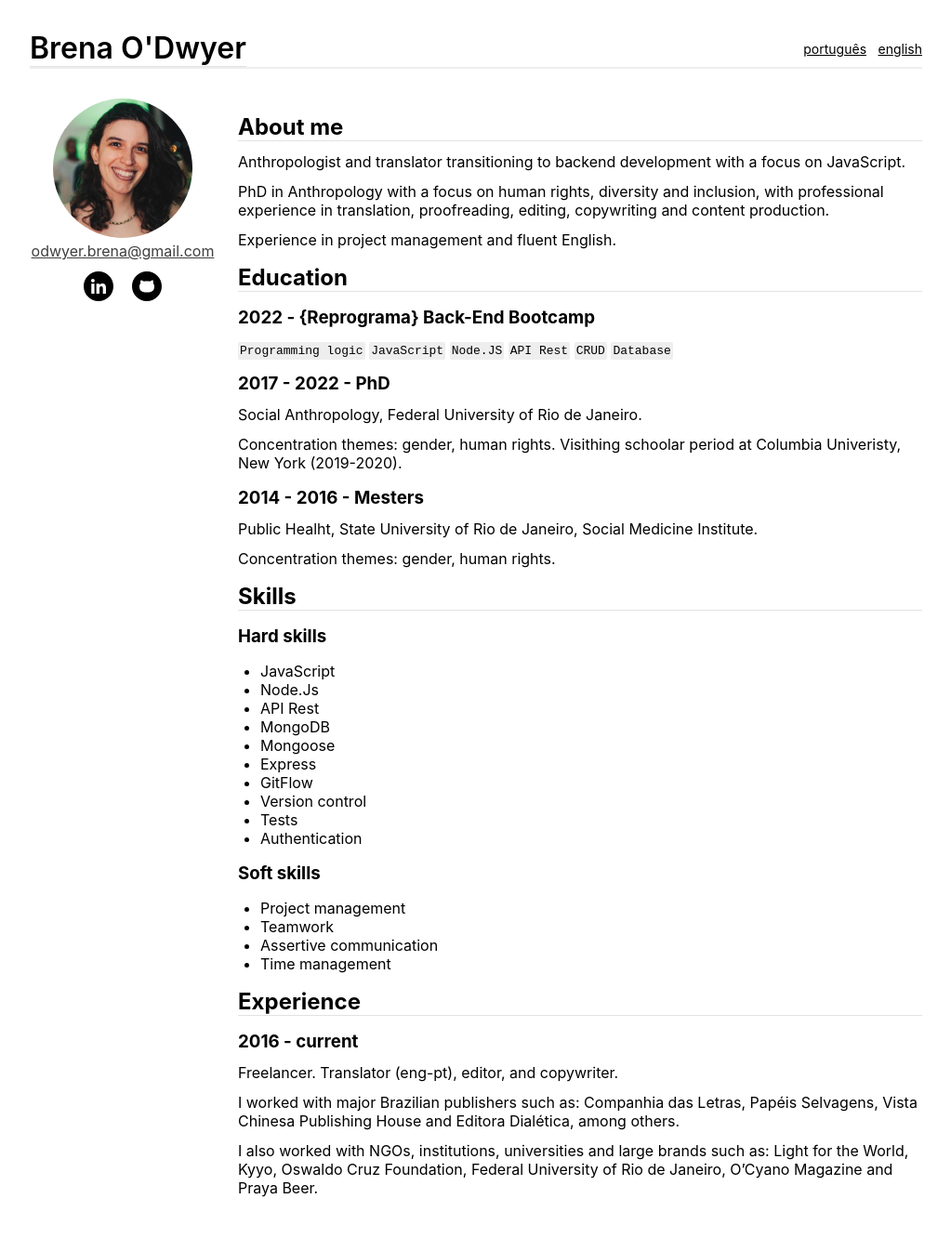
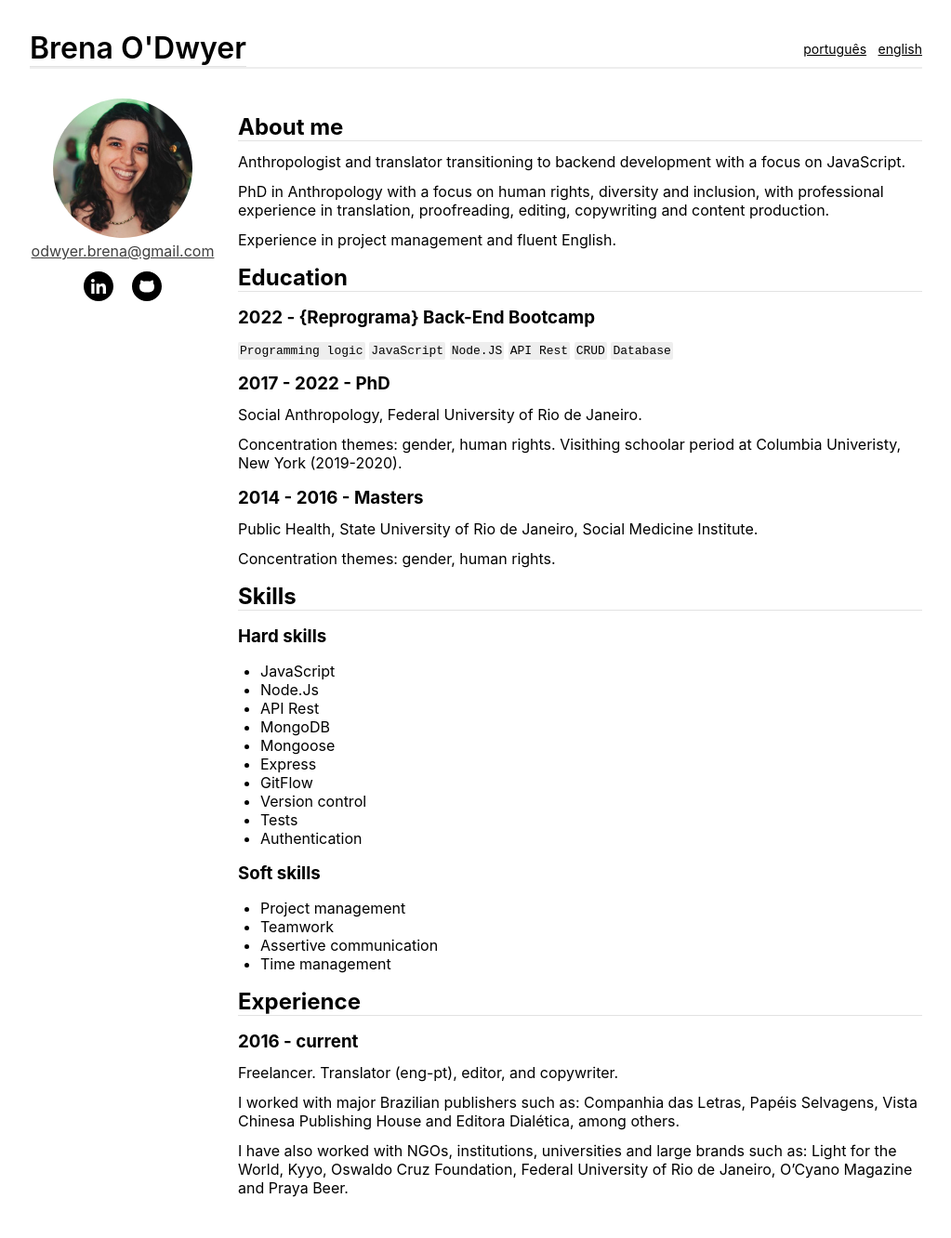
Before and after one commit to brena-odwyer/brena-odwyer.github.io, a Jekyll site: the page built from en/index.md, in a window 1280 px wide. Shown: the whole page at 93% size, without its empty margins (128-1151 px from the left). Built offline with Jekyll 4.4.1, drawn with Linux system fonts in a browser that asks for light colours.

Commit message:
texto atualizado em en

```diff
--- a/en/index.md
+++ b/en/index.md
@@ -36,8 +36,8 @@ Visithing schoolar period at Columbia Univeristy, New York (2019-2020).
 
 
 
-### 2014 - 2016 - Mesters
-Public Healht, State University of Rio de Janeiro, Social Medicine Institute.
+### 2014 - 2016 - Masters
+Public Health, State University of Rio de Janeiro, Social Medicine Institute.
 
 Concentration themes: gender, human rights.
 
@@ -70,7 +70,7 @@ such as: Companhia das Letras,
 Papéis Selvagens, Vista Chinesa Publishing House
 and Editora Dialética, among others.
 
-I also worked with NGOs,
+I have also worked with NGOs,
 institutions, universities and large
 brands such as: Light for the World,
 Kyyo, Oswaldo Cruz Foundation, Federal University of Rio de Janeiro,
```
